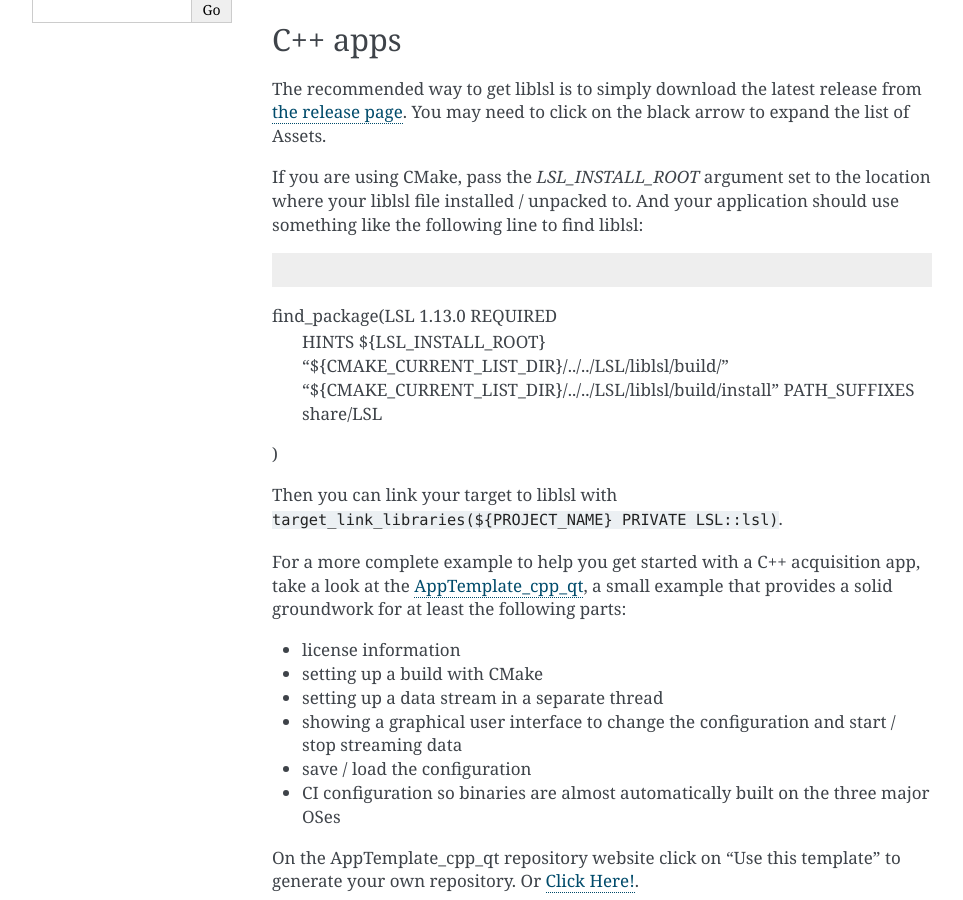
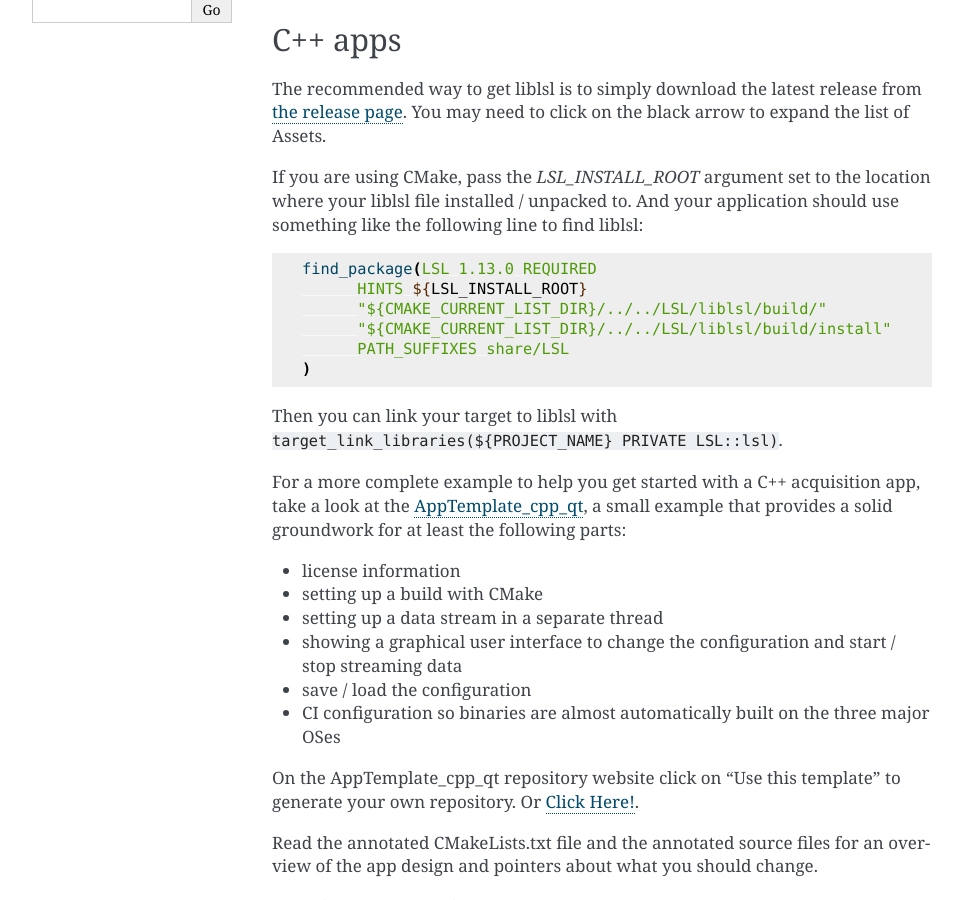
Before and after one commit to sccn/labstreaminglayer, a Sphinx documentation site: the page built from docs/dev/app_dev.rst, in a window 1280 px wide and 900 px high, scrolled down 316 px. Shown: the whole window, without its empty margins (148-1111 px from the left). Built offline with Sphinx 7.4.7, drawn with Linux system fonts in a browser that asks for light colours; some of the changed lines change nothing that is shown.

Commit message:
Docs: fix formatting

```diff
--- a/docs/conf.py
+++ b/docs/conf.py
@@ -41,4 +41,5 @@
 # intersphinx
 intersphinx_mapping = {
     'liblsl': ('https://labstreaminglayer.readthedocs.io/projects/liblsl', None),
+    'cmake': ('https://cmake.org/cmake/help/latest', None),
 }
```
Also changed, not shown: docs/dev/app_dev.rst (+7 -6 lines).
